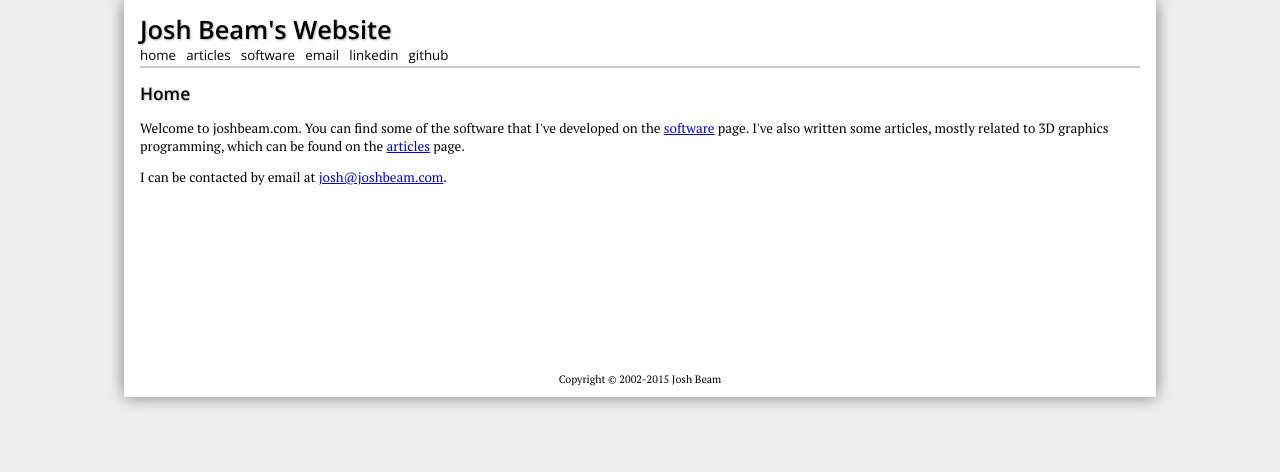
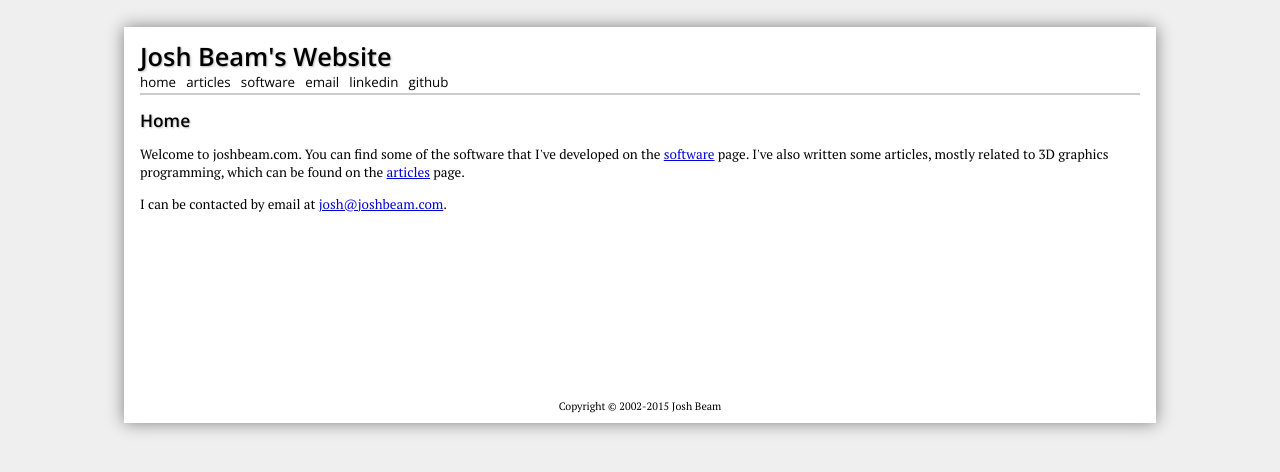
Before and after one commit to joshb/joshb.github.io, a Jekyll site: the page built from index.html, in a window 1280 px wide. Shown: the top 472 px of the page. Built offline with Jekyll 4.4.1, drawn with Linux system fonts in a browser that asks for light colours.

Commit message:
Don't style HTML element.

```diff
--- a/_layouts/post.html
+++ b/_layouts/post.html
@@ -12,6 +12,7 @@
   <link href="{{ site.url }}/stylesheets/syntax.css" media="all" rel="stylesheet" />
 </head>
 <body>
+<div id="page">
 
 <header>
   <h1><a href="/">Josh Beam&#39;s Website</a></h1>
@@ -48,5 +49,6 @@
   Copyright &copy; 2002-2015 Josh Beam
 </footer>
 
+</div>
 </body>
 </html>
--- a/stylesheets/application.css
+++ b/stylesheets/application.css
@@ -5,23 +5,22 @@
 @import url(http://fonts.googleapis.com/css?family=PT+Serif);
 @import url(http://fonts.googleapis.com/css?family=Open+Sans:400,600);
 
-html
+body
 {
-    width: 100%;
-    height: 100%;
+    margin: 2em;
     background-color: #efefef;
     color: black;
+    font-family: PT Serif, Times New Roman, Times, serif;
+    font-size: 10pt;
 }
 
-body
+#page
 {
     width: 1000px;
     margin: auto;
     padding: 0 16px 0 16px;
     background-color: white;
     color: black;
-    font-family: PT Serif, Times New Roman, Times, serif;
-    font-size: 10pt;
     box-shadow: 0 0 16px gray;
 }
 
@@ -175,13 +174,13 @@
 
 @media screen and (max-device-width: 640px)
 {
-    html, body
+    body
     {
         background-color: white;
         color: black;
     }
 
-    body
+    #page
     {
         width: auto;
         box-shadow: none;
@@ -195,13 +194,13 @@
 
 @media print
 {
-    html, body
+    body
     {
         background-color: white;
         color: black;
     }
 
-    body
+    #page
     {
         width: auto;
         box-shadow: none;
```
